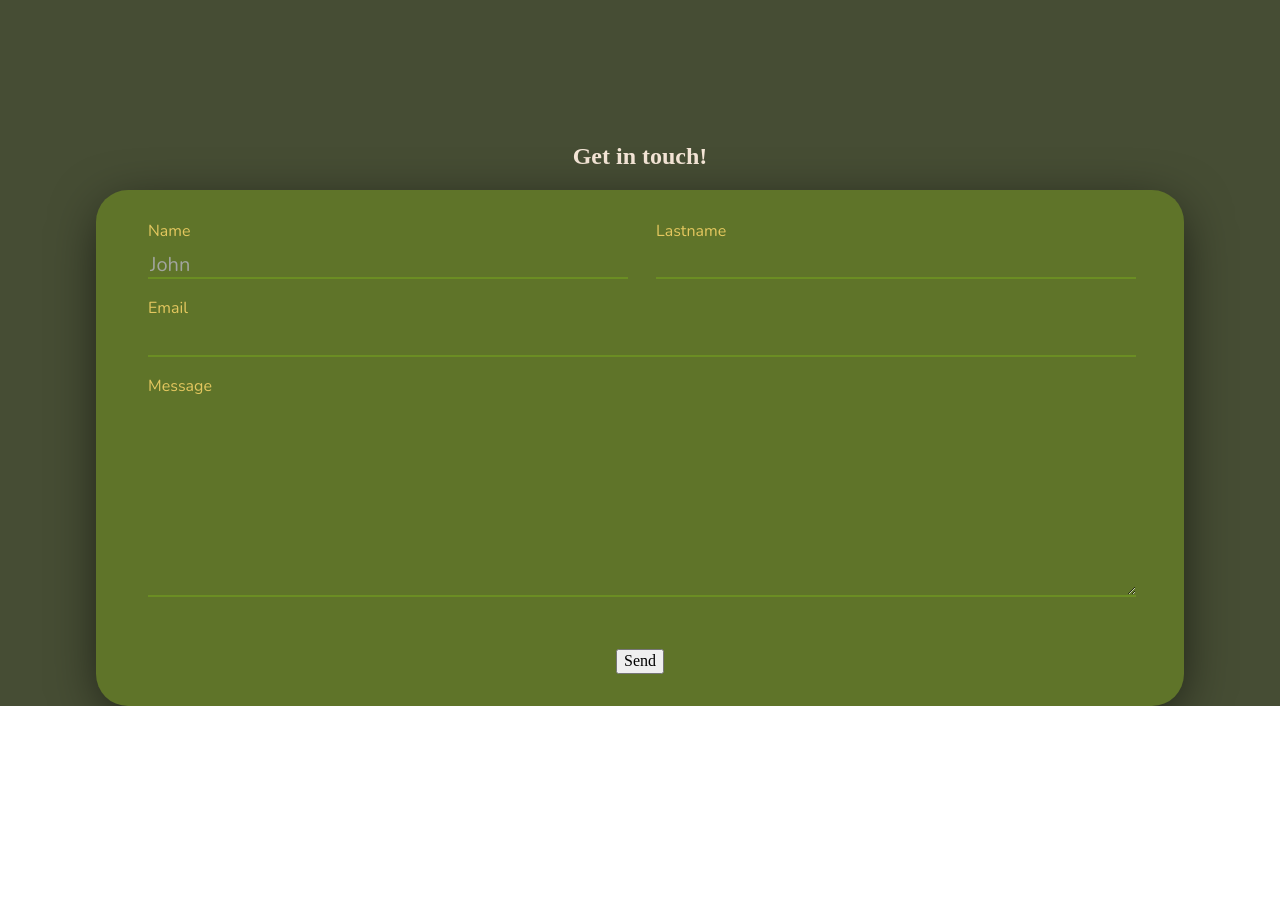
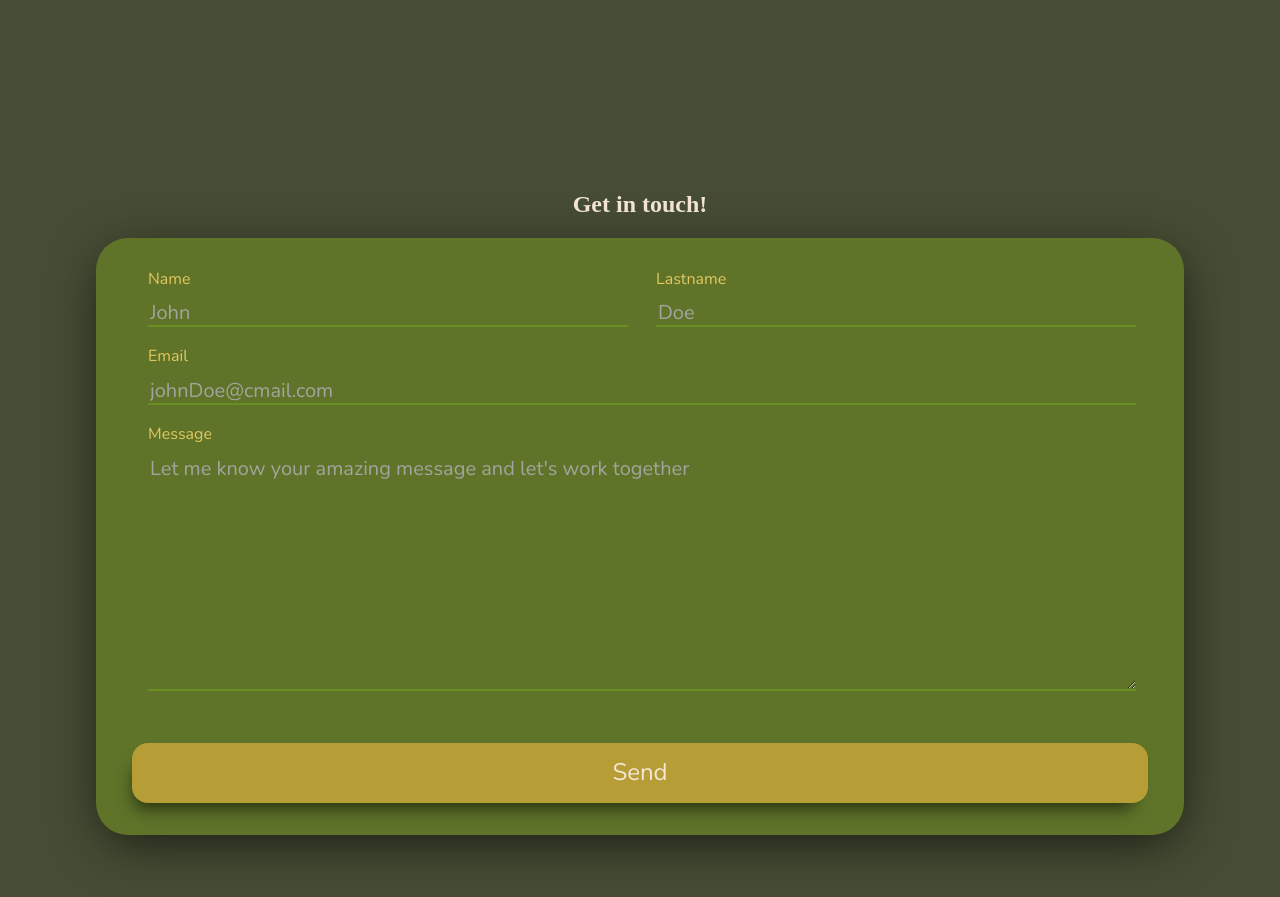
Before and after one commit to platzi/curso-arquitecturas-css-proyecto-2, a Vue app: page / in a window 1280 px wide. Shown: the part 3420-4317 px from the top of the page. Before the commit the page ends 4126 px from the top, so only its background shows below. Built offline with nearby package versions, Linux system fonts and the light colour scheme.

Commit message:
contact form section component the component was styled, prepare to receive functionality

```diff
--- a/src/components/index/ContactSection.vue
+++ b/src/components/index/ContactSection.vue
@@ -10,26 +10,45 @@
           </div>
           <div class="inputContainer">
             <label for="">Lastname</label>
-            <input type="text" name="lastname" />
+            <input type="text" name="lastname" placeholder="Doe" />
           </div>
         </div>
         <div class="form--emailContainer">
           <div class="inputContainer">
             <label for="">Email</label>
-            <input type="email" />
+            <input type="email" placeholder="johnDoe@cmail.com" />
           </div>
         </div>
         <div class="messageContainer">
           <div class="inputContainer">
             <label for="">Message</label>
-            <textarea name="" id="" cols="30" rows="10"></textarea>
+            <textarea
+              name=""
+              id=""
+              cols="30"
+              rows="10"
+              placeholder="Let me know your amazing message and let's work together"
+            ></textarea>
           </div>
         </div>
-        <button class="formButton">Send</button>
+        <button class="formButton" @click.prevent="probando">Send</button>
       </form>
     </div>
   </div>
 </template>
+
+<script>
+export default {
+  setup() {
+    function probando() {
+      console.log('Estamos vivos')
+    }
+    return {
+      probando
+    }
+  }
+}
+</script>
 
 <style scoped>
 .contactSection {
@@ -38,6 +57,7 @@
   flex-direction: column;
   justify-content: center;
   align-items: center;
+  padding: 3rem 0 6rem 0;
 }
 .contactSection--container {
   background: rgba(95, 116, 41, 1);
@@ -106,11 +126,35 @@
   width: 100%;
   border: none;
   border-bottom: olivedrab 2px solid;
+  font-family: "Nunito";
+  font-size: 1.25rem;
+  color: #f5e6d7;
+}
+.form textarea::placeholder {
+  color: #a2a59f;
 }
 .form textarea:focus {
   border: none;
   border-bottom: rgba(228, 199, 95, 1) 2px solid;
   outline: none;
+  font-size: 1.25rem;
+}
+.form button {
+  width: 100%;
+  color: #f5e6d7;
+  background: rgba(183, 157, 54, 1);
+  border-radius: 1rem;
+  padding: 1rem 0;
+  border: none;
+  font-family: "Nunito";
+  font-size: 1.5rem;
+  box-shadow: -6px 14px 18px -9px rgba(0, 0, 0, 0.64);
+  -webkit-box-shadow: -6px 14px 18px -9px rgba(0, 0, 0, 0.64);
+  -moz-box-shadow: -6px 14px 18px -9px rgba(0, 0, 0, 0.64);
+}
+.form button:active {
+  outline: none;
+  background: rgb(131, 114, 54);
 }
 @media only screen and (max-width: 1024px) {
 }
```
